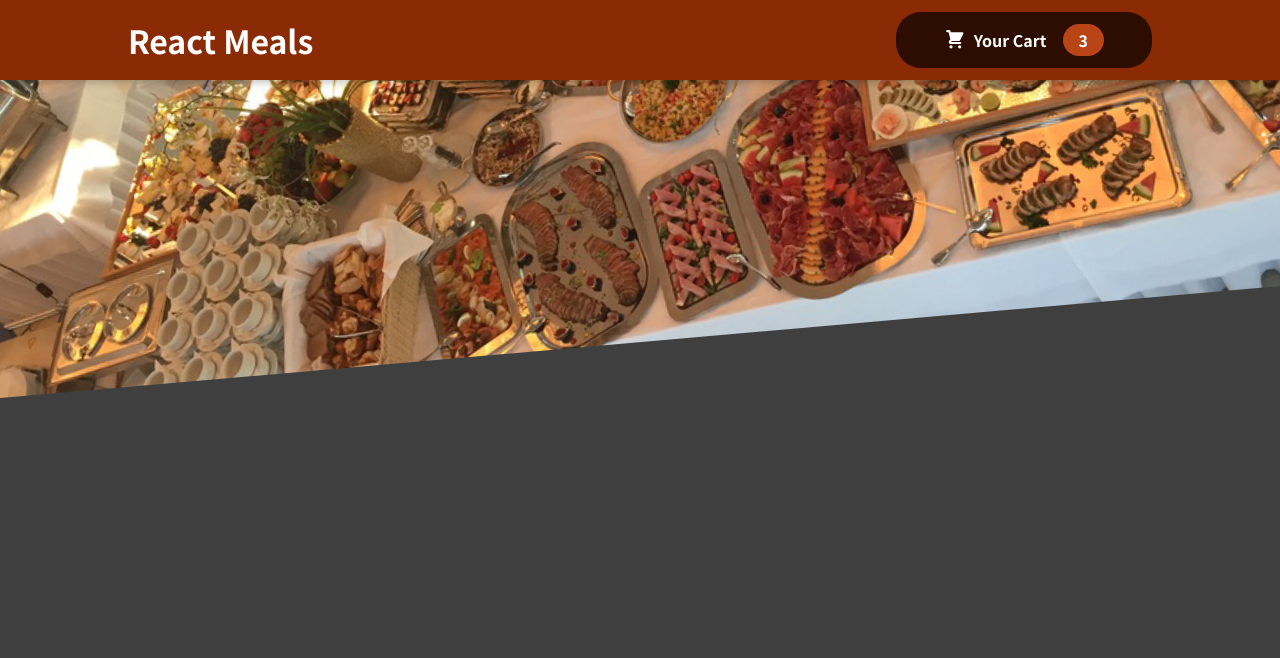
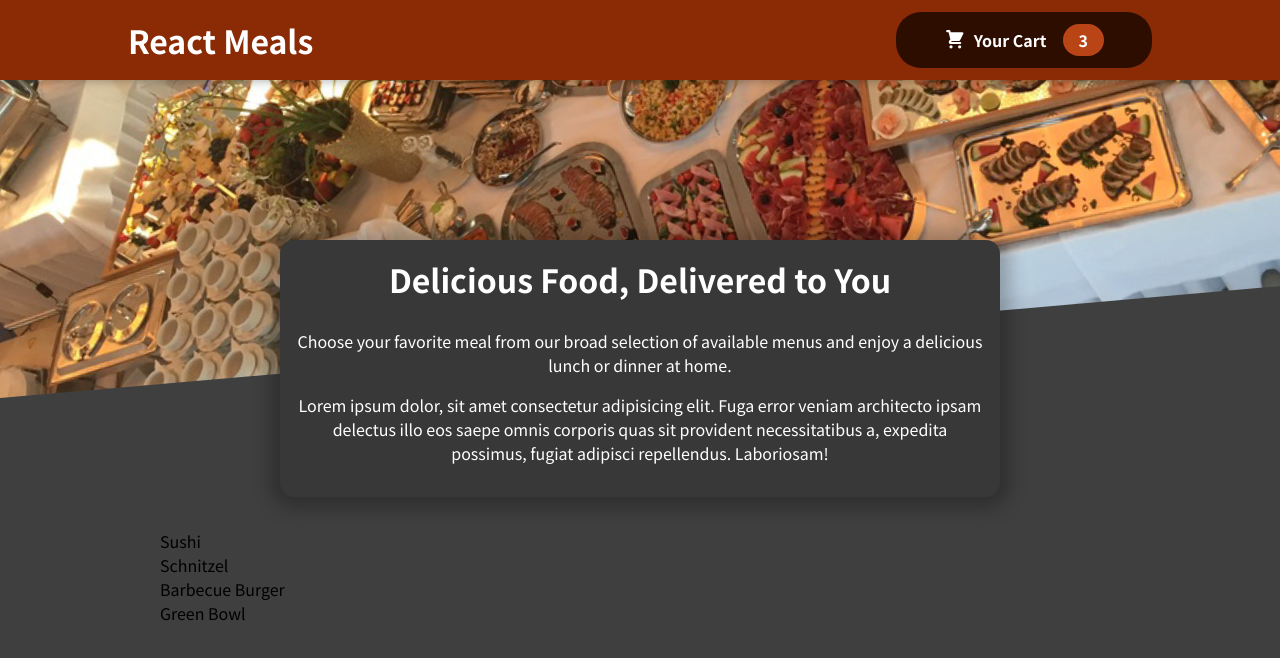
Before and after one commit to KC900201/reactjs_food_order_app, a React (Create React App) app: page / in a window 1280 px wide. Shown: the top 658 px of the page. Built offline with nearby package versions, Linux system fonts and the light colour scheme.

Commit message:
Complete Meals section

```diff
--- a/src/App.tsx
+++ b/src/App.tsx
@@ -1,10 +1,14 @@
 import React, { Fragment } from 'react'
 import Header from './components/Layout/Header'
+import Meals from './components/Meals/Meals'
 
 function App() {
   return (
     <Fragment>
       <Header />
+      <main>
+        <Meals />
+      </main>
     </Fragment>
   )
 }
--- a/src/components/Meals/AvailableMeals.tsx
+++ b/src/components/Meals/AvailableMeals.tsx
@@ -22,7 +22,7 @@ const MealsSection = styles.section`
   }
 `
 
-const MealsList = styles.ul`
+const MealsListUL = styles.ul`
   list-style: none;
   margin: 0;
   padding: 0;
@@ -33,7 +33,7 @@ const AvailableMeals = () => {
 
   return (
     <MealsSection>
-      <MealsList>{mealsList}</MealsList>
+      <MealsListUL>{mealsList}</MealsListUL>
     </MealsSection>
   )
 }
--- a/src/components/Meals/Meals.tsx
+++ b/src/components/Meals/Meals.tsx
@@ -1,4 +1,13 @@
-// WIP
-const Meals = () => {}
+import AvailableMeals from './AvailableMeals'
+import MealsSummary from './MealsSummary'
+
+const Meals = () => {
+  return (
+    <>
+      <MealsSummary />
+      <AvailableMeals />
+    </>
+  )
+}
 
 export default Meals
--- a/src/components/Meals/MealsSummary.tsx
+++ b/src/components/Meals/MealsSummary.tsx
@@ -18,8 +18,13 @@ const SummarySection = styles.section`
 const MealsSummary: React.FC = () => {
   return (
     <SummarySection>
-      <h2 style={{ fontSize: '2rem', marginTop: '0' }}>Deli</h2>
-      <p>Haha</p>
+      <h2 style={{ fontSize: '2rem', marginTop: '0' }}>
+        Delicious Food, Delivered to You
+      </h2>
+      <p>
+        Choose your favorite meal from our broad selection of available menus
+        and enjoy a delicious lunch or dinner at home.
+      </p>
       <p>
         Lorem ipsum dolor, sit amet consectetur adipisicing elit. Fuga error
         veniam architecto ipsam delectus illo eos saepe omnis corporis quas sit
```
